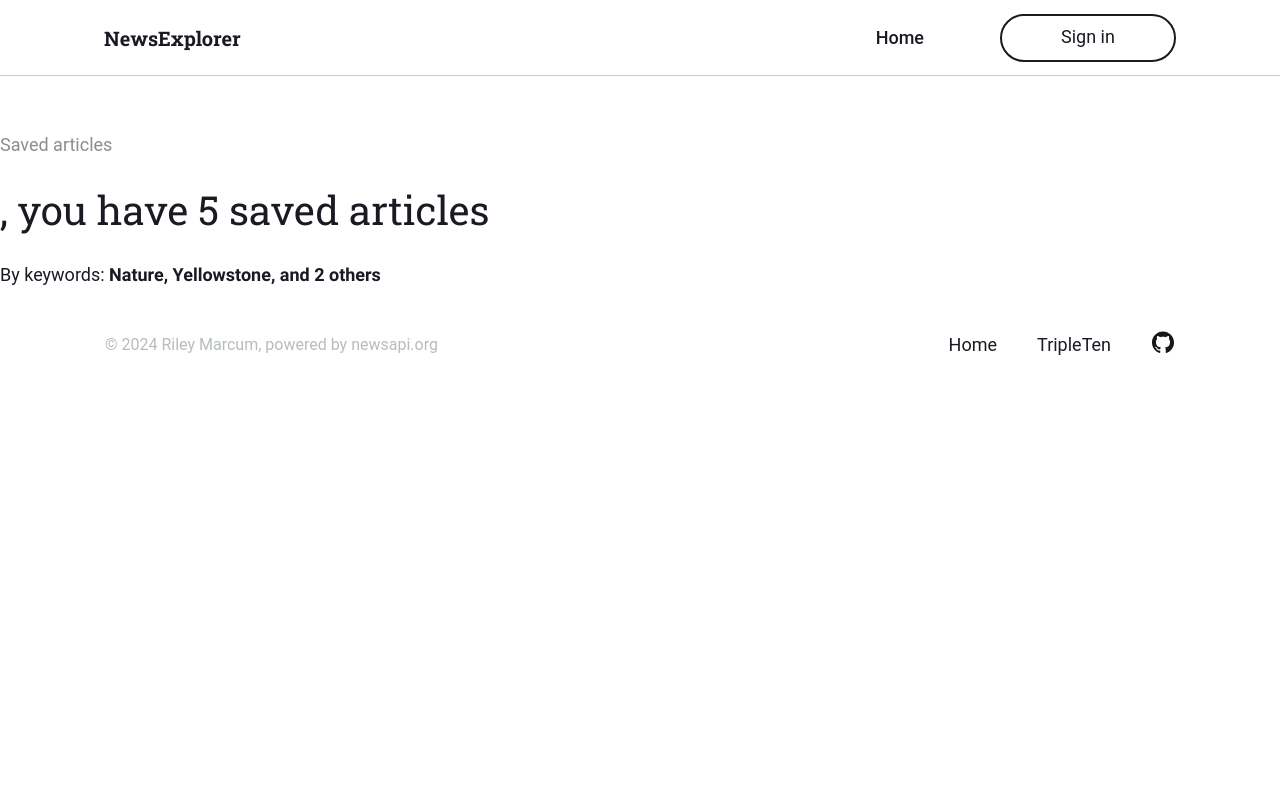
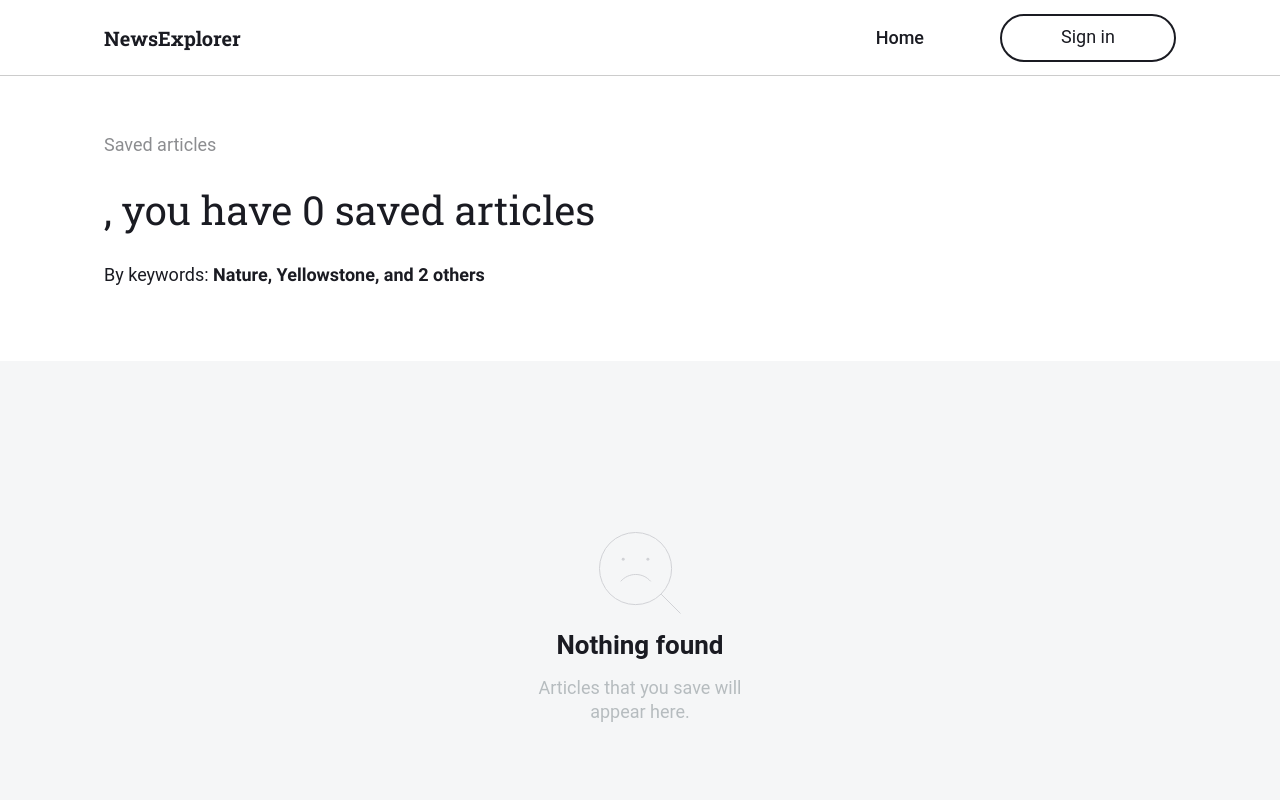
Before and after one commit to Aivaxela/news_explorer_frontend, a React (Vite) app: page /saved-news in a window 1280 px wide. Shown: the top 800 px of the page. Built offline with nearby package versions, Linux system fonts and the light colour scheme.

Commit message:
savednews CSS complete, finalizing bookmark saving/deleting

```diff
--- a/src/blocks/NewsCard.css
+++ b/src/blocks/NewsCard.css
@@ -17,6 +17,7 @@
 
 .card__link {
   text-decoration: none;
+  color: #1a1b22;
 }
 
 .card__image {
--- a/src/blocks/NewsCardList.css
+++ b/src/blocks/NewsCardList.css
@@ -1,5 +1,9 @@
 .cards {
   background: #f5f6f7;
+}
+
+.cards_hidden {
+  display: none;
 }
 
 .cards__loading {
--- a/src/blocks/SavedNews.css
+++ b/src/blocks/SavedNews.css
@@ -1,5 +1,5 @@
 .saved {
-  padding-top: 115px;
+  padding: 115px 104px 56px;
 }
 
 .saved__subheader {
--- a/src/components/App.jsx
+++ b/src/components/App.jsx
@@ -16,6 +16,7 @@ import SignupModal from "./SignupModal";
 export default function App() {
   const [searchState, setSearchState] = useState({
     results: [],
+    keyword: "",
     articlesAvail: 0,
     articlesShown: 3,
     loading: false,
@@ -27,6 +28,7 @@ export default function App() {
     password: "",
     username: "",
     savedNews: [],
+    savedKeywords: [],
   });
   const [activeModal, setActiveModal] = useState("");
 
@@ -62,6 +64,7 @@ export default function App() {
       .then((res) => {
         setSearchState((currState) => ({
           ...currState,
+          keyword: query,
           articlesAvail: res.totalResults,
           results: res.articles.filter(
             (article) => article.title !== "[Removed]"
--- a/src/components/NewsCard.jsx
+++ b/src/components/NewsCard.jsx
@@ -2,6 +2,8 @@ import "../blocks/NewsCard.css";
 import { useContext, useEffect, useState } from "react";
 import { UserContext } from "../contexts/UserContext";
 import { AppContext } from "../contexts/AppContext";
+import { SearchContext } from "../contexts/SearchContext";
+import { v4 as uuidv4 } from "uuid";
 
 export default function NewsCard({
   urlToImage,
@@ -13,6 +15,7 @@ export default function NewsCard({
 }) {
   const { userState, setUserState } = useContext(UserContext);
   const { setActiveModal } = useContext(AppContext);
+  const { searchState } = useContext(SearchContext);
   const [bookmarked, setBookmarked] = useState(false);
 
   useEffect(() => {
@@ -21,7 +24,7 @@ export default function NewsCard({
         return article.title == title && article.publishedAt == publishedAt;
       })
     );
-  }, [userState]);
+  }, [userState, title, publishedAt]);
 
   const publishedAtFormatted = new Date(publishedAt).toLocaleString("default", {
     year: "numeric",
@@ -40,23 +43,30 @@ export default function NewsCard({
           source: source,
           publishedAt: publishedAt,
           url: url,
+          id: uuidv4(),
         },
+      ];
+      const updatedSavedKeywords = [
+        ...userState.savedKeywords,
+        searchState.keyword,
       ];
       setUserState({
         ...userState,
         savedNews: updatedSavedNews,
+        savedKeywords: updatedSavedKeywords,
       });
     } else {
-      const updatedSavedNews = [
-        ...userState.savedNews.filter(
-          (article) =>
-            article.title != title && article.publishedAt != publishedAt
-        ),
-      ];
       setUserState({
         ...userState,
-        savedNews: updatedSavedNews,
+        savedNews: [
+          ...userState.savedNews.filter(
+            (article) =>
+              article.title != title && article.publishedAt != publishedAt
+          ),
+        ],
       });
+
+      //TODO: find better way to set saved keywords? populate keywords el from state?
     }
   };
 
@@ -100,7 +110,12 @@ export default function NewsCard({
           />
         </button>
       </div>
-      <a href={`${url}`} target="_blank" className="card__link">
+      <a
+        href={`${url}`}
+        target="_blank"
+        rel="noopener noreferrer"
+        className="card__link"
+      >
         <img src={urlToImage} alt="" className="card__image" />
         <div className="card__text-container">
           <time className="card__date" dateTime="2024-10-04">
--- a/src/components/NewsCardList.jsx
+++ b/src/components/NewsCardList.jsx
@@ -3,9 +3,13 @@ import { useContext } from "react";
 import { SearchContext } from "../contexts/SearchContext";
 import NewsCard from "./NewsCard";
 import Preloader from "./Preloader";
+import { useLocation } from "react-router-dom";
+import { UserContext } from "../contexts/UserContext";
 
 export default function NewsCardList() {
   const { searchState, setSearchState } = useContext(SearchContext);
+  const { userState } = useContext(UserContext);
+  const location = useLocation();
 
   const showMoreResults = () =>
     setSearchState((currState) => ({
@@ -15,7 +19,11 @@ export default function NewsCardList() {
 
   return (
     <>
-      <section className="cards">
+      <section
+        className={`cards ${
+          location.pathname === "/saved-news" ? "cards_hidden" : ""
+        }`}
+      >
         <div
           className={`cards__loading ${
             searchState.loading ? "cards__loading_visible" : ""
@@ -85,6 +93,47 @@ export default function NewsCardList() {
           </button>
         </div>
       </section>
+      <section
+        className={`cards ${
+          location.pathname === "/saved-news" ? "" : "cards_hidden"
+        }`}
+      >
+        <div className="cards__elements cards__elements_visible">
+          <div
+            className={`cards__nothing-found ${
+              location.pathname === "/saved-news" &&
+              userState.savedNews.length === 0
+                ? "cards__nothing-found_visible"
+                : ""
+            }`}
+          >
+            <img
+              src="../src/assets/not-found_v1.svg"
+              alt="nothing found image"
+              className="cards__nothing-found-image"
+            />
+            <h3 className="cards__nothing-found-title">Nothing found</h3>
+            <p className="cards__nothing-found-description">
+              Articles that you save will appear here.
+            </p>
+          </div>
+          <ul className="cards__list cards__list_visible">
+            {userState.savedNews.map((article) => {
+              return (
+                <NewsCard
+                  urlToImage={article.urlToImage}
+                  title={article.title}
+                  description={article.description}
+                  source={article.source.name}
+                  publishedAt={article.publishedAt}
+                  url={article.url}
+                  key={article.id}
+                />
+              );
+            })}
+          </ul>
+        </div>
+      </section>
     </>
   );
 }
--- a/src/components/SavedNews.jsx
+++ b/src/components/SavedNews.jsx
@@ -11,7 +11,9 @@ export default function SavedNews() {
       <section className="saved">
         <p className="saved__subheader">Saved articles</p>
         <h1 className="saved__header">
-          {userState.username}, you have 5 saved articles
+          {userState.username}, you have {userState.savedNews.length} saved
+          article
+          <span>{userState.savedNews.length === 1 ? "" : "s"}</span>
         </h1>
         <p className="saved__keywords">
           By keywords:{" "}
--- a/src/components/SigninModal.jsx
+++ b/src/components/SigninModal.jsx
@@ -6,7 +6,7 @@ import { AppContext } from "../contexts/AppContext";
 import { useFormValidation } from "../utils/useFormValidation";
 
 export default function SigninModal({ isVisible }) {
-  const { userState, setUserState } = useContext(UserContext);
+  const { setUserState } = useContext(UserContext);
   const { setActiveModal } = useContext(AppContext);
   const { values, errors, isValid, handleChange } = useFormValidation();
 
--- a/src/components/SignupModal.jsx
+++ b/src/components/SignupModal.jsx
@@ -6,7 +6,7 @@ import { AppContext } from "../contexts/AppContext";
 import { useFormValidation } from "../utils/useFormValidation";
 
 export default function SignupModal({ isVisible }) {
-  const { userState, setUserState } = useContext(UserContext);
+  const { setUserState } = useContext(UserContext);
   const { setActiveModal } = useContext(AppContext);
   const { values, errors, isValid, handleChange } = useFormValidation();
 
```
